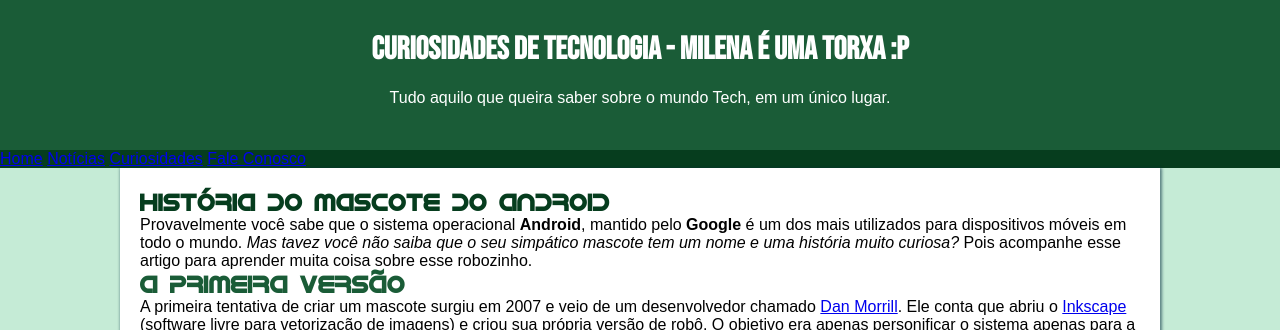
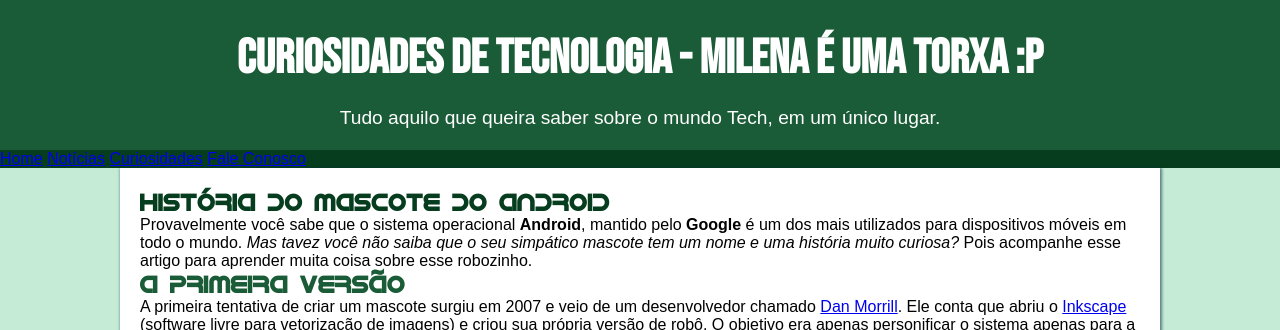
Before and after one commit to Srwats0n/projeto-site, a plain HTML site: page android.html in a window 1280 px wide. Shown: the top 330 px of the page. Drawn offline with Linux system fonts and the light colour scheme.

Commit message:
atual-03

```diff
--- a/estilo/style.css
+++ b/estilo/style.css
@@ -55,11 +55,14 @@ header {
 header > h1 {
     color: white;
     font-family: var(--fonte-destaque);
+    font-size: 3em;
     padding-top: 30px;
     margin-bottom: 20px;
 }
 
 header > p {
+    font-family: var(--fonte-padrao);
+    font-size: 1.2em;
     color: white;
 }
 
```
